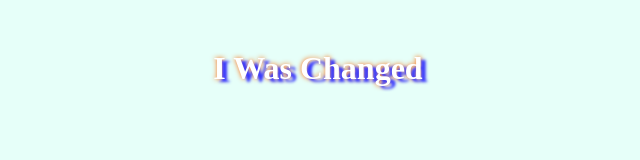
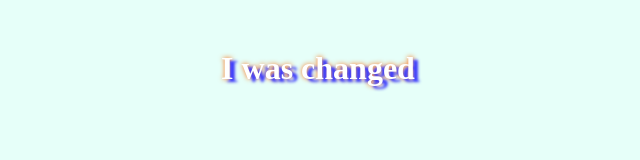
Before and after one commit to belcan/test, a plain HTML site: page index.html in a window 1280 px wide. Both pictures are taken after a click on the element "Hello World!". Shown: the whole page, without its empty margins (322-962 px from the left). Drawn offline with Linux system fonts and the light colour scheme.

Commit message:
initial commit for another branch

```diff
--- /dev/null
+++ b/app2.js
@@ -0,0 +1,6 @@
+function another() {
+  document.getElementById('hello').innerHTML === 'Hello World!' ?
+  document.getElementById('hello').innerHTML = 'I was changed' :
+  document.getElementById('hello').innerHTML = 'Hello World';
+
+}
--- a/index.html
+++ b/index.html
@@ -4,13 +4,13 @@
 <head>
   <meta charset="utf-8">
   <link rel="stylesheet" href="style.css">
-  <script type="text/javascript" src="app.js">
+  <script type="text/javascript" src="app2.js">
   </script>
   <title>test</title>
 </head>
 
 <body>
-  <h1 id = "hello" onclick = "changeHello()">Hello World!</h1>
+  <h1 id = "hello" onclick = "another()">Hello World!</h1>
   <script >
 
   </script>
```
